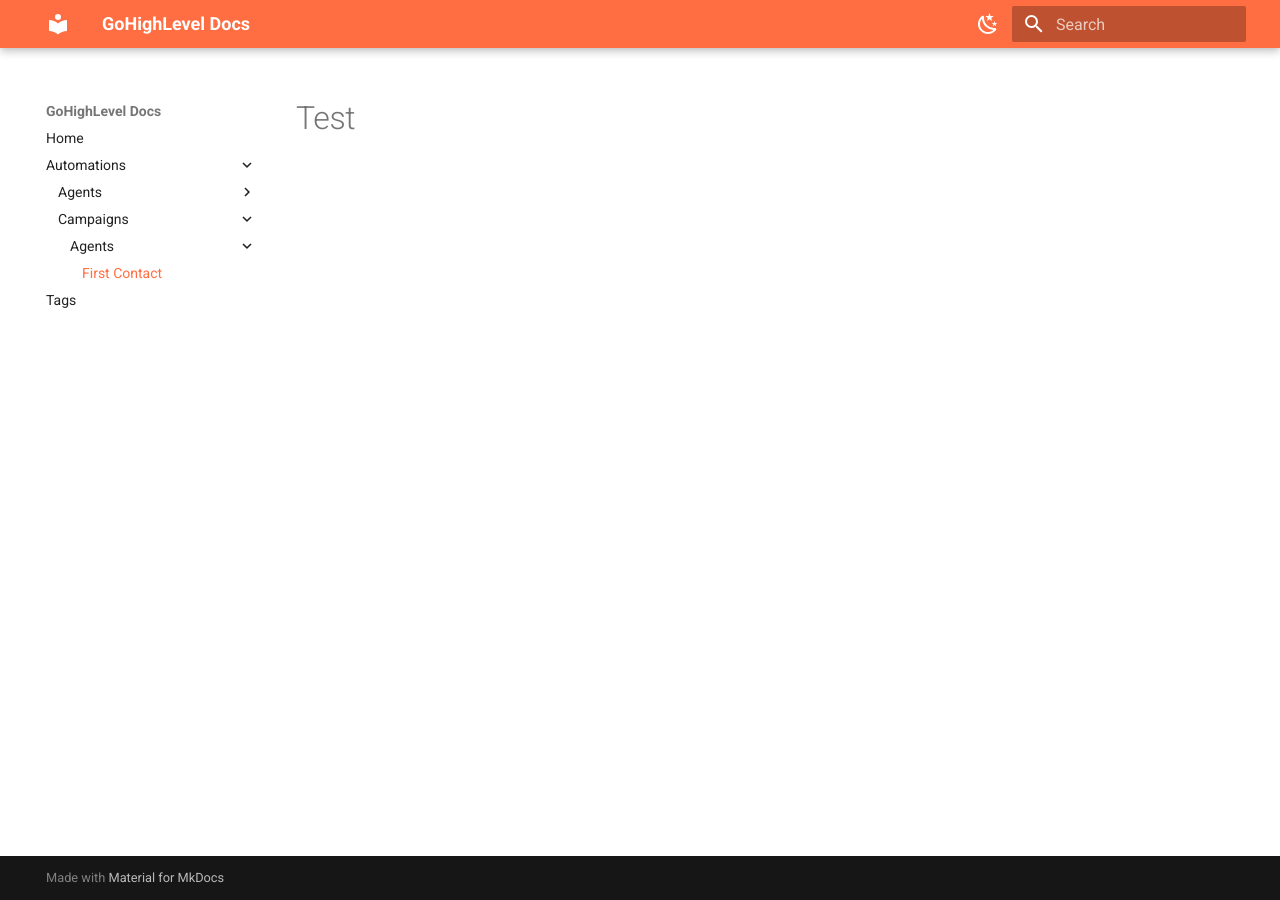
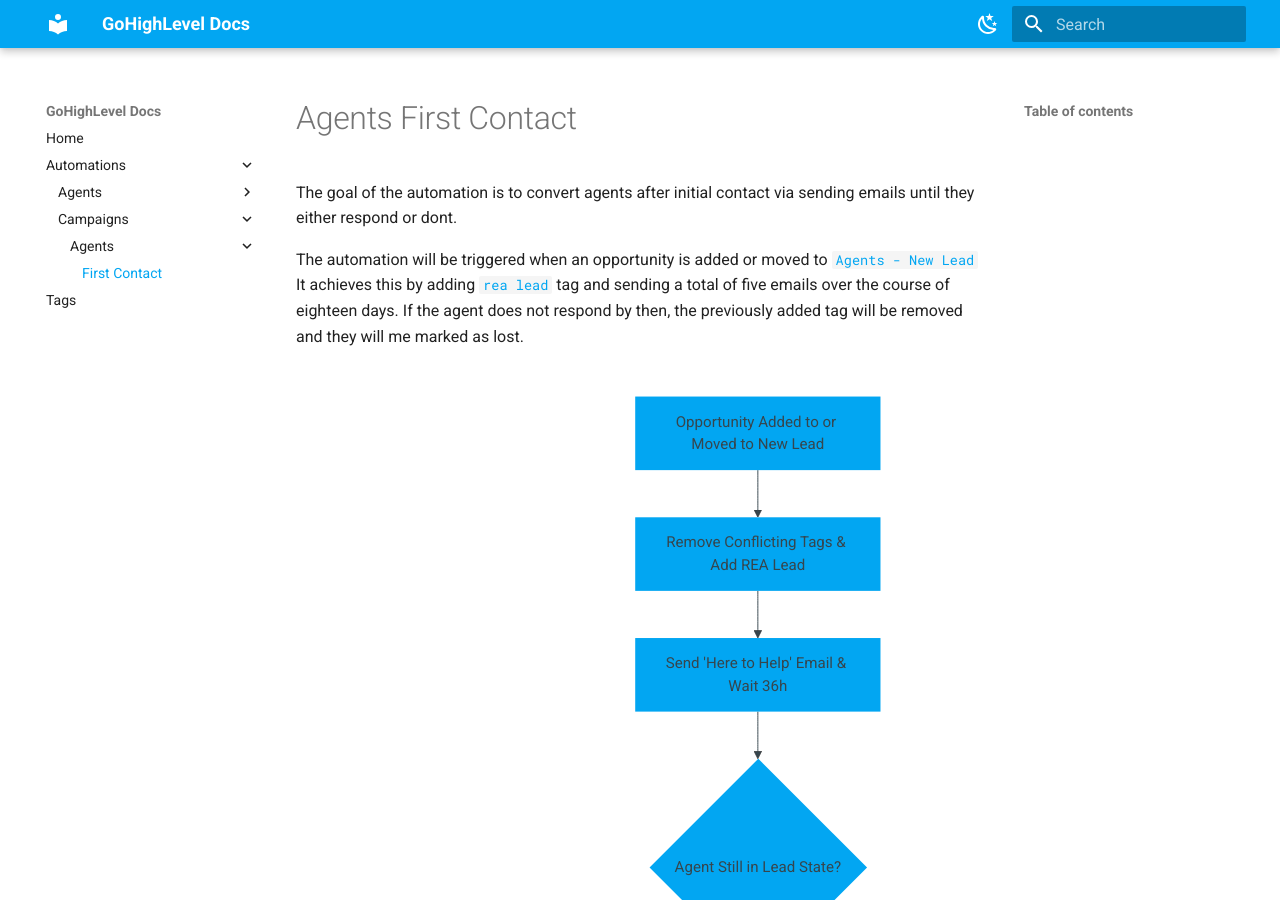
Before and after one commit to GHHS-Fahren/GHL-Docs, an MkDocs documentation site: the page built from docs/automations/campaigns/agents/first-contact.md, in a window 1280 px wide and 900 px high. Built offline with MkDocs 1.6.1 and Material for MkDocs 9.7.7, drawn with Linux system fonts in a browser that asks for light colours; old or Windows-style settings are respelled for this version of MkDocs.

Commit message:
added agents first contact page, made automation explanation template, & simplified lead-won

````diff
--- a/docs/automations/campaigns/agents/first-contact.md
+++ b/docs/automations/campaigns/agents/first-contact.md
@@ -1 +1,48 @@
-# Test
+<!-- This page is a template for a page explaining a automation workflow -->
+# Agents First Contact
+
+The goal of the automation is to convert agents after initial contact via sending emails until they either respond or dont.
+
+The automation will be triggered when an opportunity is added or moved to [`Agents - New Lead`](\index)
+It achieves this by adding [`rea lead`](\tags\#rea-lead) tag and sending a total of five emails over the course of eighteen days.
+If the agent does not respond by then, the previously added tag will be removed and they will me marked as lost.
+
+## <!-- Padding so the chart isnt so close to the text -->
+
+```mermaid
+flowchart TD
+    A[Opportunity Added to or Moved to New Lead]:::colour;
+    B[Remove Conflicting Tags & Add REA Lead]:::colour;
+    C[Send 'Here to Help' Email & Wait 36h]:::colour;
+    D{Agent Still in Lead State?}:::colour;
+    E[Send '4.9 Reputation' Email & Wait 2d]:::colour;
+    F{Agent Still in Lead State?}:::colour;
+    G[Send 'Our Packages' Email & Wait 4d]:::colour;
+    H{Agent Still in Lead State?}:::colour;
+    I[Send 'Tenant Tips' Email & Wait 5d]:::colour;
+    J{Agent Still in Lead State?}:::colour;
+    K[Send 'Agent Follow Up' Email & Wait 5d]:::colour;
+    L{Agent Still in Lead State?}:::colour;
+    M[Remove Lead Tags And Mark As Lost]:::colour;
+    N[Remove From Workflow]:::colour;
+
+    A --> B
+    B --> C
+    C --> D
+    D --"Yes"--> E
+    E --> F
+    F --"Yes"--> G
+    G --> H
+    H --"Yes"--> I
+    I --> J
+    J --"Yes"--> K
+    K --> L
+    L --"Yes"--> M
+    D --"No"--> N
+    F --"No"--> N
+    H --"No"--> N
+    J --"No"--> N
+    L --"No"--> N
+
+    classDef colour fill:#02A6F2,stroke-width:0px;
+```
--- a/mkdocs.yml
+++ b/mkdocs.yml
@@ -16,14 +16,14 @@
       toggle:
         icon: material/weather-night
         name: Light Mode
-      primary: deep orange
+      primary: light blue
       accent: purple
     # Dark mode
     - scheme: slate
       toggle:
         icon: material/weather-sunny
         name: Dark Mode
-      primary: deep orange
+      primary: light blue
       accent: purple
 
 markdown_extensions:
````
Also changed, not shown: docs/automations/agents/lead-won.md (+6 -40 lines), docs/templates/automation-explaination.md (added, +20 -0 lines).
